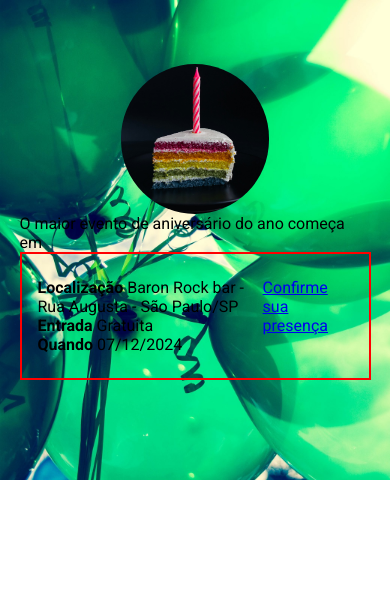
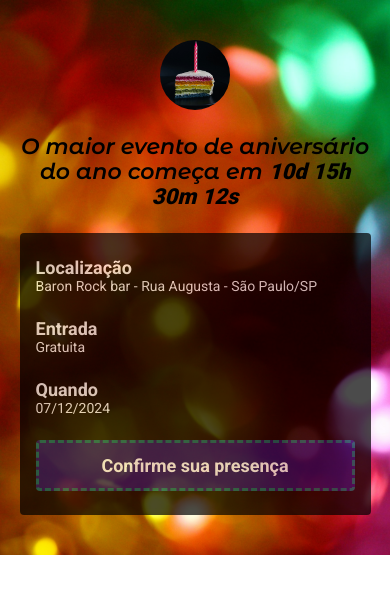
Before and after one commit to raquelbiondi/evento_aniversario, a website built with Parcel: page src/index.html in a window 390 px wide. Built offline with nearby package versions, Linux system fonts and the light colour scheme.

Commit message:
trabalhando a responsividade

```diff
--- a/src/index.html
+++ b/src/index.html
@@ -6,7 +6,7 @@
     <title>Evento de Niver</title>
     <link rel="preconnect" href="https://fonts.googleapis.com">
     <link rel="preconnect" href="https://fonts.gstatic.com" crossorigin>
-    <link href="https://fonts.googleapis.com/css2?family=Roboto:wght@400;700;900&display=swap" rel="stylesheet">
+    <link href="https://fonts.googleapis.com/css2?family=Montserrat+Alternates:ital,wght@0,400;0,800;1,600&family=Roboto:wght@400;700;900&display=swap" rel="stylesheet">
     <link rel="stylesheet" href="styles/main.scss">
 </head>
 <body>
@@ -15,7 +15,7 @@
             <img class="hero__logo" src="images/cake.jpg" alt="header evento">
             <p class="hero__text">
                 O maior evento de aniversário do ano começa em
-                <span id="contador"></span>
+                <span id="contador">10d 15h 30m 12s</span>
             </p>
 
             <div class="infos-bar">
@@ -31,7 +31,7 @@
                         07/12/2024
                     </li>
                 </ul>
-                <a href="#" class="button">Confirme sua presença</a>
+                <a href="#" class="button button--primary">Confirme sua presença</a>
             </div>
         </div>
     </header>
--- /dev/null
+++ b/src/styles/_button.scss
@@ -0,0 +1,35 @@
+@use 'variaveis';
+
+.button {
+    padding: 12px;
+    font-size: 18px;
+    font-weight: bold;
+    text-decoration: none;
+    text-align: center;
+    white-space: nowrap;
+    border: 3px dashed variaveis.$corBordaBotao;
+    border-radius: 4px;
+
+//
+    &--primary {
+        color: variaveis.$corTexto;
+        background-color: variaveis.$corFundoBotao;
+
+        &:hover{
+            font-style: italic;
+            color: variaveis.$corTextoBotao;
+        }
+    }
+
+    @media (max-width: 640px){
+        display: block;
+        width: 100%;
+        text-align: center;
+        justify-content: center;
+    }
+
+    @media (max-width: 1024px) {
+        display: flex;
+        align-items: center;
+    }
+}
--- a/src/styles/_hero.scss
+++ b/src/styles/_hero.scss
@@ -1,7 +1,7 @@
 .hero {
     padding-top: 64px;
     padding-bottom: 100px;
-    background-image: url(../images/header.jpg);
+    background-image: url(../images/header4.jpg);
     background-repeat: no-repeat;
     background-size: cover;
     position: relative;
@@ -9,10 +9,37 @@
     .container {
         position: relative;
     }
+
+    &__text {
+        margin-top: 64px;
+        margin-bottom: 64px;
+        font-family: "Montserrat Alternates", sans-serif;
+        font-size: 40px;
+        line-height: 56px;
+        font-weight: 800;
+        font-style: italic;
+        text-align: center;
+    }
+
     &__logo {
         margin: 0 auto;
         height: 150px;
         display: block;
         border-radius: 80px;
     }
+
+    @media (max-width:640px) {
+        padding: 40px 0;
+
+        &__logo {
+            height: 70px;
+        }
+
+        &__text {
+            font-size: 22px;
+            line-height: 25px;
+            margin: 24px 0;
+        }
+    }
+
 }
--- a/src/styles/_infos-bar.scss
+++ b/src/styles/_infos-bar.scss
@@ -1,6 +1,44 @@
+@use 'variaveis';
+
 .infos-bar {
     padding: 24px 16px;
     display: flex;
     justify-content: space-between;
-    border: 2px solid red;
+    background-color: variaveis.$corInfosBar;
+    opacity: 0.7;
+    border-radius: 4px;
+
+    &__infos {
+        display: flex;
+        gap: 40px;
+
+        &__item {
+            font-size: 14px;
+            color: variaveis.$corTexto;
+
+            b {
+                color: variaveis.$corTexto;
+                font-size: 18px;
+                display: block;
+            }
+        }
+    }
+
+    @media (max-width: 640px) {
+        display: block;
+
+        &__infos {
+            display: block;
+
+            &__item {
+                margin-bottom: 24px;
+            }
+        }
+    }
+
+    @media (max-width: 1024px) {
+        &__infos {
+            gap: 16px;
+        }
+    }
 }
--- /dev/null
+++ b/src/styles/_variaveis.scss
@@ -0,0 +1,5 @@
+$corTexto: #fff;
+$corInfosBar: #000;
+$corBordaBotao: #01615D;
+$corFundoBotao: #17085D;
+$corTextoBotao:#38c6c4;
--- a/src/styles/main.scss
+++ b/src/styles/main.scss
@@ -1,5 +1,7 @@
 @use 'infos-bar';
 @use 'hero';
+@use 'button';
+@use 'variaveis';
 
 * {
     margin: 0;
```
Also changed, not shown: package.json (+141 -2 lines), src/images/header3.jpg (added), src/images/header4.jpg (added).
